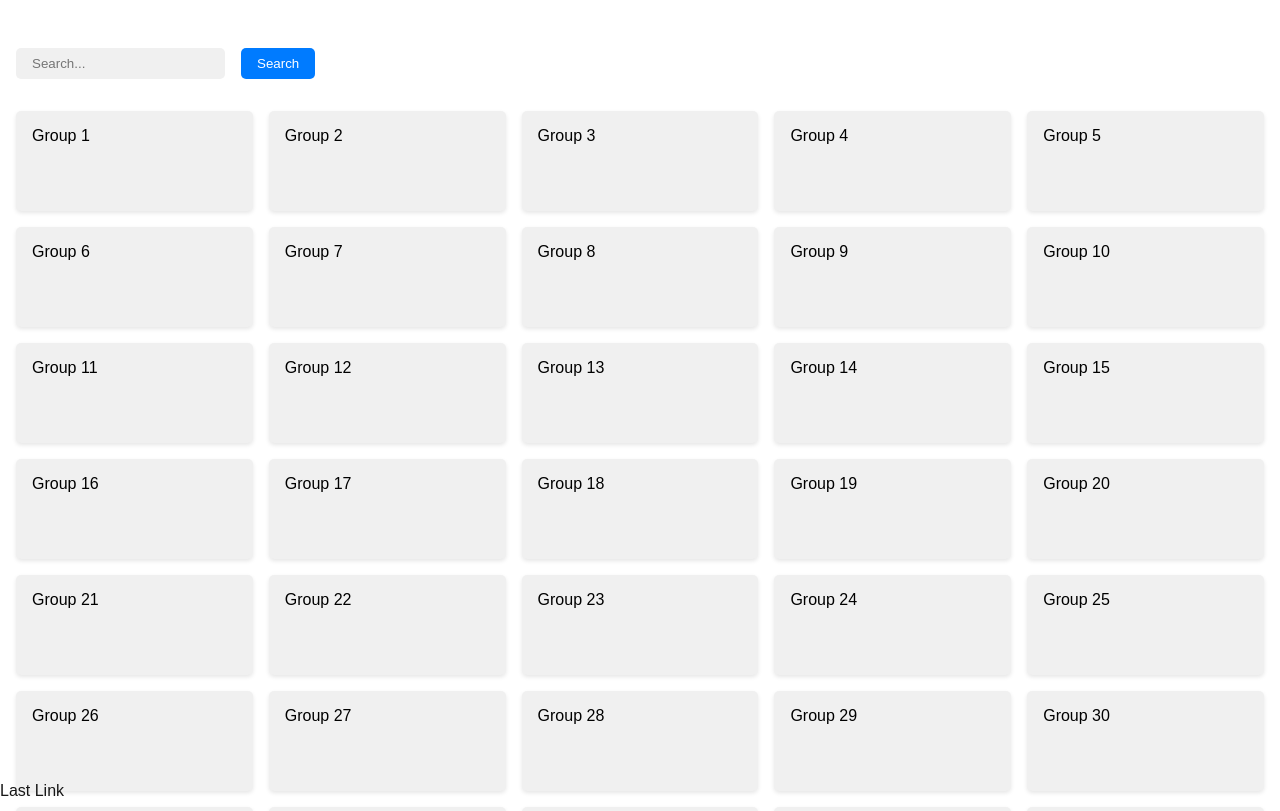
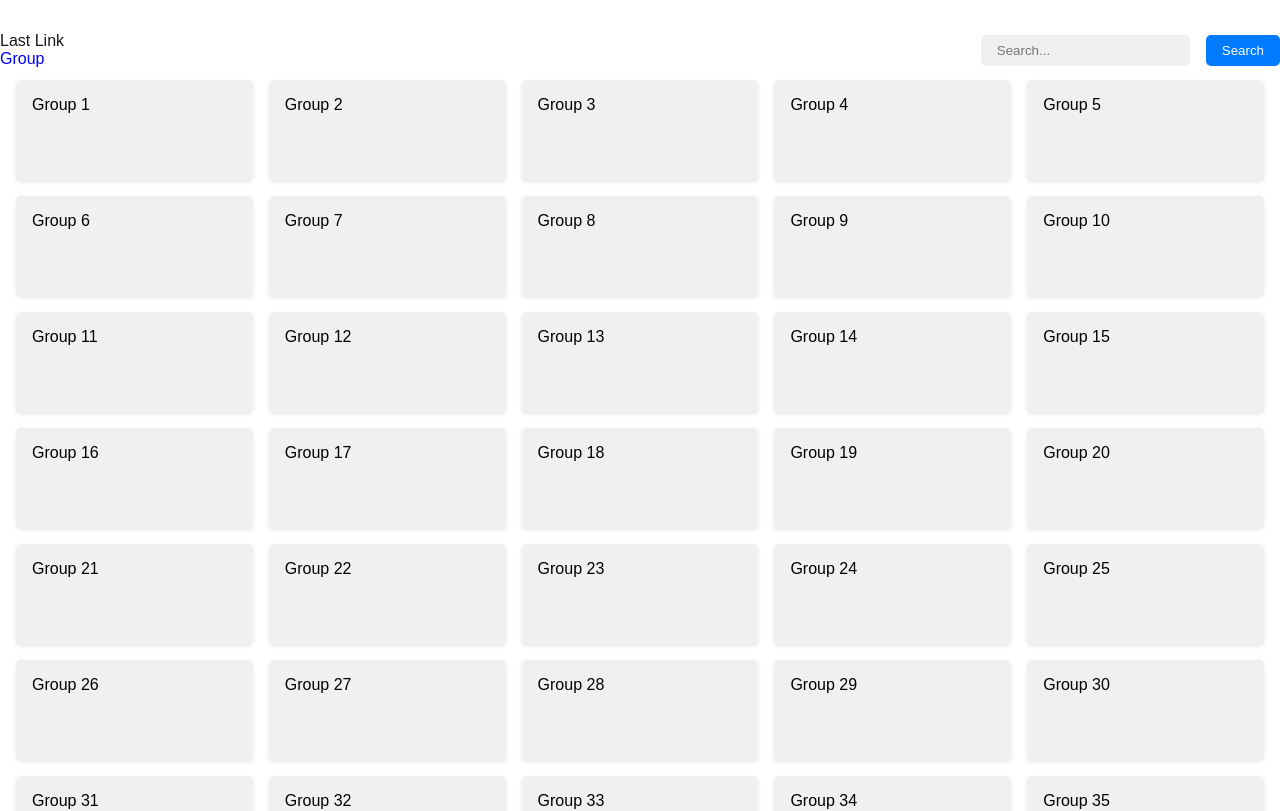
Before and after one commit to DezyNation/wagroups, a Next.js app: page / in a window 1280 px wide. Shown: the top 811 px of the page. Built offline with nearby package versions, Linux system fonts and the light colour scheme.

Commit message:
styling error

```diff
--- a/src/app/page.tsx
+++ b/src/app/page.tsx
@@ -34,7 +34,7 @@ export default function Home() {
     <div style={{ padding: "1rem" }}>
       <Search onSearch={(q) => handleSearch(q)} />
       <main>
-        <div className="grid">
+        <div className="grid" style={{marginTop: '4rem'}}>
           {results?.map((item, key) => {
             if (isClient)
               return (
--- a/src/components/Search.tsx
+++ b/src/components/Search.tsx
@@ -2,6 +2,7 @@
 import React, { useEffect, useState } from "react";
 const Search = ({ onSearch }: { onSearch: (query: number) => void }) => {
   const [query, setQuery] = useState("");
+  const [history, setHistory] = useState("");
   const [isClient, setIsClient] = useState(false);
 
   const handleSearch = () => {
@@ -11,6 +12,16 @@ const Search = ({ onSearch }: { onSearch: (query: number) => void }) => {
   useEffect(() => {
     setIsClient(true);
   }, []);
+
+  useEffect(() => {
+    refreshHistory();
+  }, [isClient]);
+
+  function refreshHistory() {
+    if (isClient) {
+      setHistory(localStorage.getItem("lastGroup") || "");
+    }
+  }
 
   if (!isClient) return <></>;
 
@@ -23,21 +34,17 @@ const Search = ({ onSearch }: { onSearch: (query: number) => void }) => {
         justifyContent: "space-between",
         gap: "2rem",
         margin: "2rem auto",
+        position: "fixed",
+        top: 0,
+        left: 0,
+        right: 0,
+        zIndex: 1000,
       }}
     >
-      <div
-        style={{ width: "max-content", position: "fixed", bottom: 0, left: 0 }}
-      >
+      <div onClick={refreshHistory}>
         <p>Last Link</p>
-        {localStorage.getItem("lastGroup") && isClient ? (
-          <p
-            style={{ color: "blue" }}
-            // @ts-ignore
-            onClick={() => setQuery(localStorage.getItem("lastGroup"))}
-          >
-            Group {localStorage.getItem("lastGroup")}
-          </p>
-        ) : null}
+
+        <p style={{ color: "blue" }}>Group {history}</p>
       </div>
       <div
         style={{
```
